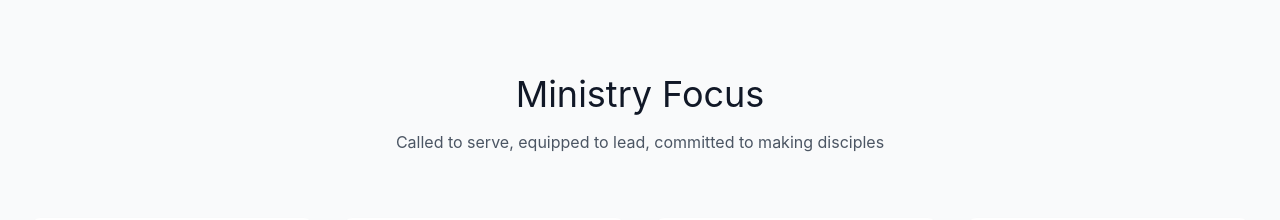
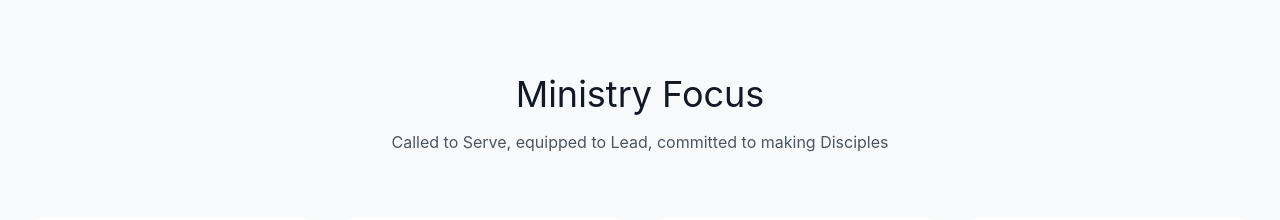
Before and after one commit to WebDevGoodness/olusegunbabalola, a React (Create React App) app: page / in a window 1280 px wide. Shown: the part 2160-2380 px from the top of the page. Built offline with nearby package versions, Linux system fonts and the light colour scheme.

Commit message:
updated a file

```diff
--- a/src/components/Ministry.jsx
+++ b/src/components/Ministry.jsx
@@ -30,7 +30,7 @@ export function Ministry() {
                 <div className="text-center mb-16">
                     <h2 className="text-4xl mb-4 text-gray-900">Ministry Focus</h2>
                     <p className="text-gray-600 max-w-2xl mx-auto">
-                        Called to serve, equipped to lead, committed to making disciples
+                        Called to Serve, equipped to Lead, committed to making Disciples
                     </p>
                 </div>
 
```
